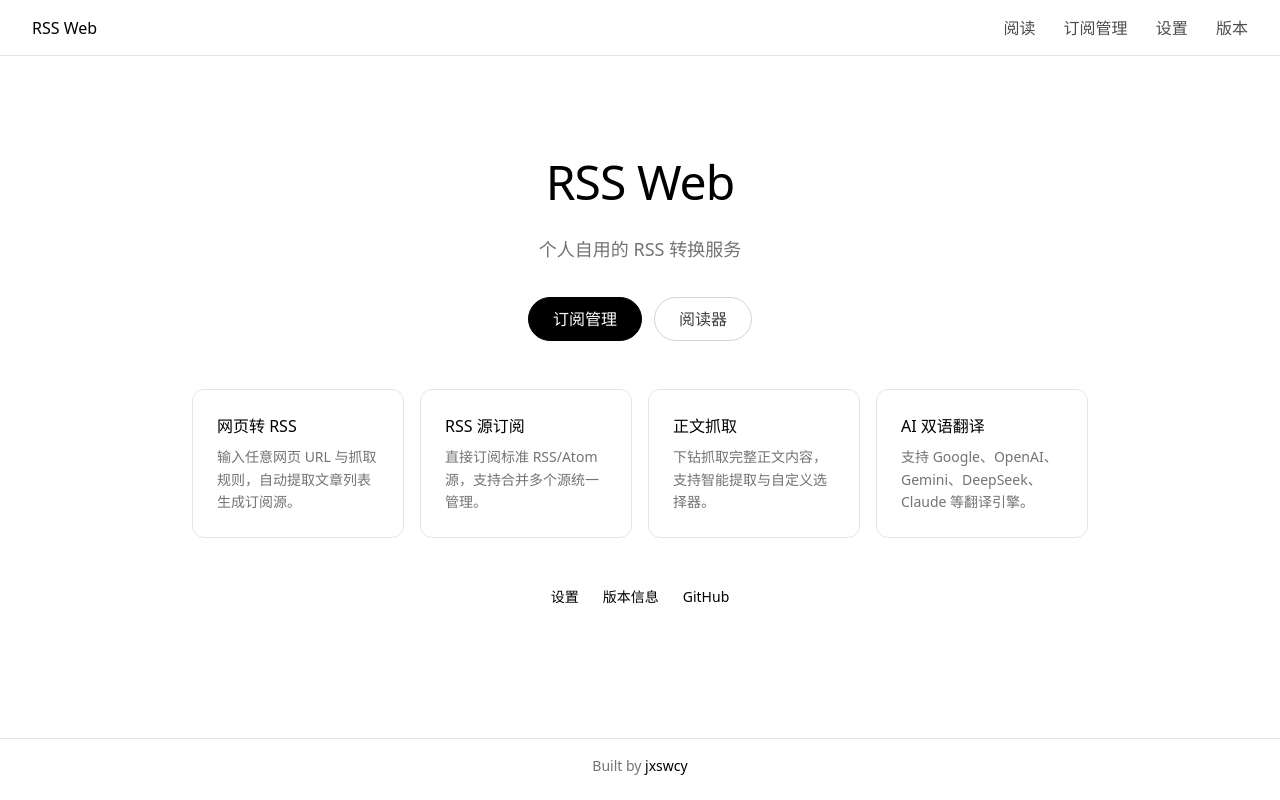
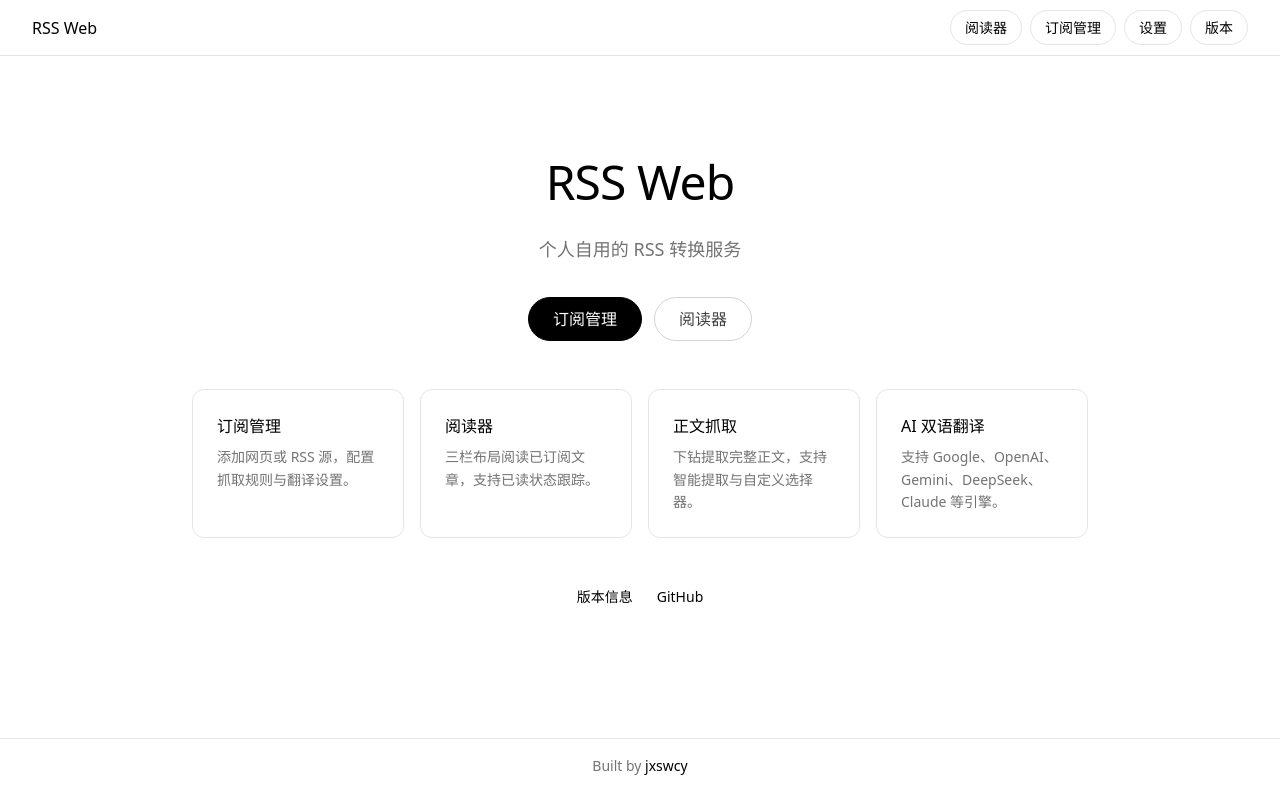
Before and after one commit to jxswcy/rssweb, a FastAPI app: page / in a window 1280 px wide. Run offline with FastAPI, Linux system fonts and the light colour scheme.

Commit message:
style: 导航链接改为有框按钮样式，统一首页卡片名称

```diff
--- a/app/templates/base.html
+++ b/app/templates/base.html
@@ -71,7 +71,7 @@
       border-bottom: 1px solid var(--light-gray);
     }
 
-    nav a {
+    nav .brand {
       color: var(--black);
       text-decoration: none;
       font-weight: 500;
@@ -79,13 +79,25 @@
       font-family: "SF Pro Rounded", system-ui, -apple-system, system-ui, sans-serif;
     }
 
-    nav .nav-links a {
-      margin-left: var(--spacing-xl);
-      font-weight: 400;
-      opacity: 0.7;
+    nav .nav-links {
+      display: flex;
+      gap: var(--spacing-sm);
     }
 
-    nav .nav-links a:hover { opacity: 1; }
+    nav .nav-links a {
+      padding: 6px 14px;
+      border: 1px solid var(--light-gray);
+      border-radius: var(--radius-pill);
+      font-size: 14px;
+      font-weight: 400;
+      color: var(--black);
+      text-decoration: none;
+      transition: background 0.15s ease;
+    }
+
+    nav .nav-links a:hover {
+      background: var(--snow);
+    }
 
     /* === Main Content === */
     main {
@@ -400,9 +412,9 @@
 </head>
 <body>
   <nav>
-    <a href="/">RSS Web</a>
+    <a href="/" class="brand">RSS Web</a>
     <div class="nav-links">
-      <a href="/reader">阅读</a>
+      <a href="/reader">阅读器</a>
       <a href="/feeds">订阅管理</a>
       <a href="/settings">设置</a>
       <a href="/version">版本</a>
--- a/app/templates/home.html
+++ b/app/templates/home.html
@@ -134,25 +134,24 @@
 
   <div class="features">
     <div class="feature-card">
-      <div class="feature-title">网页转 RSS</div>
-      <div class="feature-desc">输入任意网页 URL 与抓取规则，自动提取文章列表生成订阅源。</div>
+      <div class="feature-title">订阅管理</div>
+      <div class="feature-desc">添加网页或 RSS 源，配置抓取规则与翻译设置。</div>
     </div>
     <div class="feature-card">
-      <div class="feature-title">RSS 源订阅</div>
-      <div class="feature-desc">直接订阅标准 RSS/Atom 源，支持合并多个源统一管理。</div>
+      <div class="feature-title">阅读器</div>
+      <div class="feature-desc">三栏布局阅读已订阅文章，支持已读状态跟踪。</div>
     </div>
     <div class="feature-card">
       <div class="feature-title">正文抓取</div>
-      <div class="feature-desc">下钻抓取完整正文内容，支持智能提取与自定义选择器。</div>
+      <div class="feature-desc">下钻提取完整正文，支持智能提取与自定义选择器。</div>
     </div>
     <div class="feature-card">
       <div class="feature-title">AI 双语翻译</div>
-      <div class="feature-desc">支持 Google、OpenAI、Gemini、DeepSeek、Claude 等翻译引擎。</div>
+      <div class="feature-desc">支持 Google、OpenAI、Gemini、DeepSeek、Claude 等引擎。</div>
     </div>
   </div>
 
   <div class="footer-links">
-    <a href="/settings">设置</a>
     <a href="/version">版本信息</a>
     <a href="https://github.com/jxswcy/rssweb" target="_blank">GitHub</a>
   </div>
```
